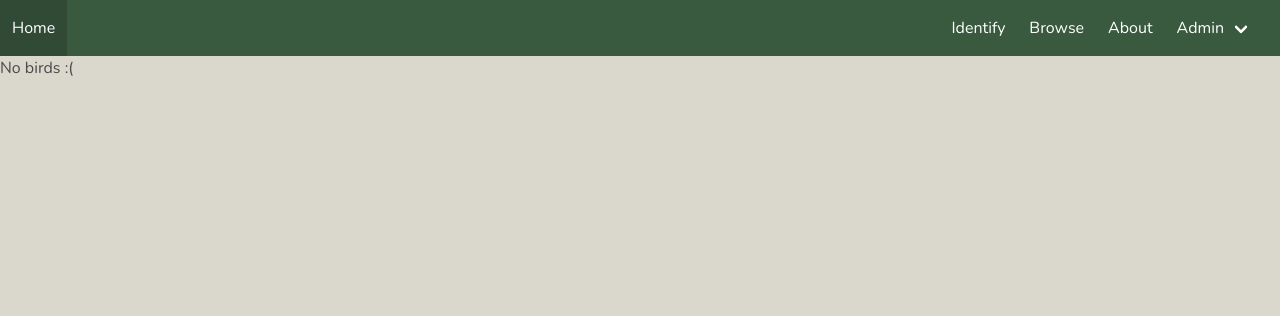
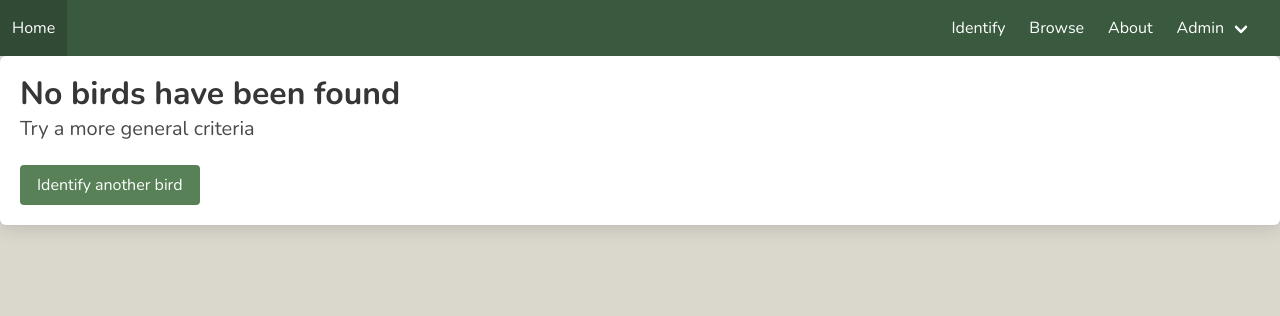
Before and after one commit to n2chance/SGBirdsFinder, a Flask app: template app/templates/identify/no_birds.html in a window 1280 px wide. Shown: the top 316 px of the page. Run offline with Flask 2, Linux system fonts and the light colour scheme; the template is opened without the code that fills it, so the values that code supplies are empty; some libraries are stand-ins or nearby versions.

Commit message:
Improve no birds page

```diff
--- a/app/templates/identify/no_birds.html
+++ b/app/templates/identify/no_birds.html
@@ -3,7 +3,9 @@
 {% block title %}No birds found{% endblock %}
 
 {% block content %}
-    <div>
-        <p>No birds :(</p>
+    <div class="box">
+        <p class="title">No birds have been found</p>
+        <p class="subtitle">Try a more general criteria</p>
+        <a style="margin: auto" class="button is-link" href="{{url_for('id_bp.identify_get')}}">Identify another bird</a>
     </div>
 {% endblock %}
```
